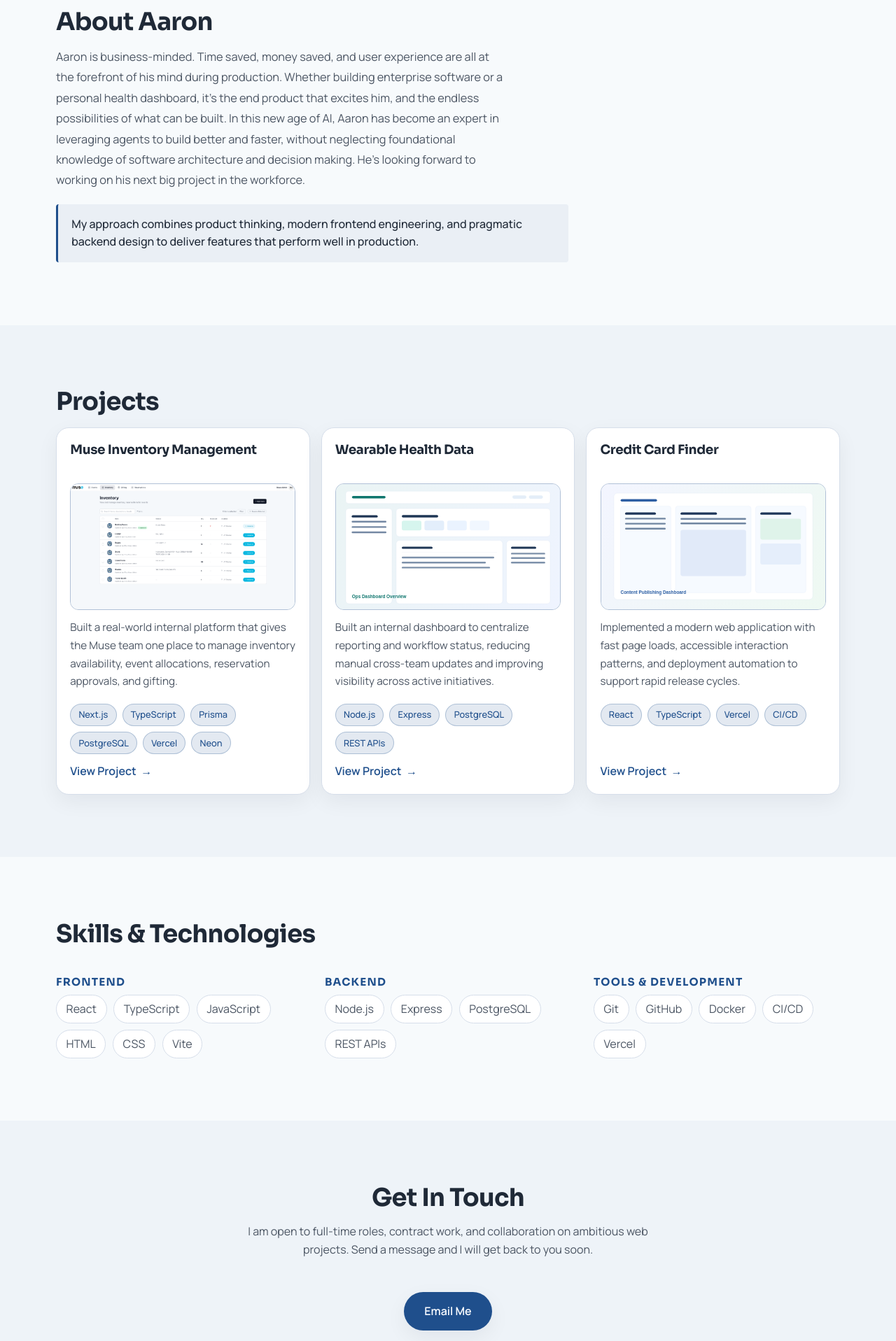
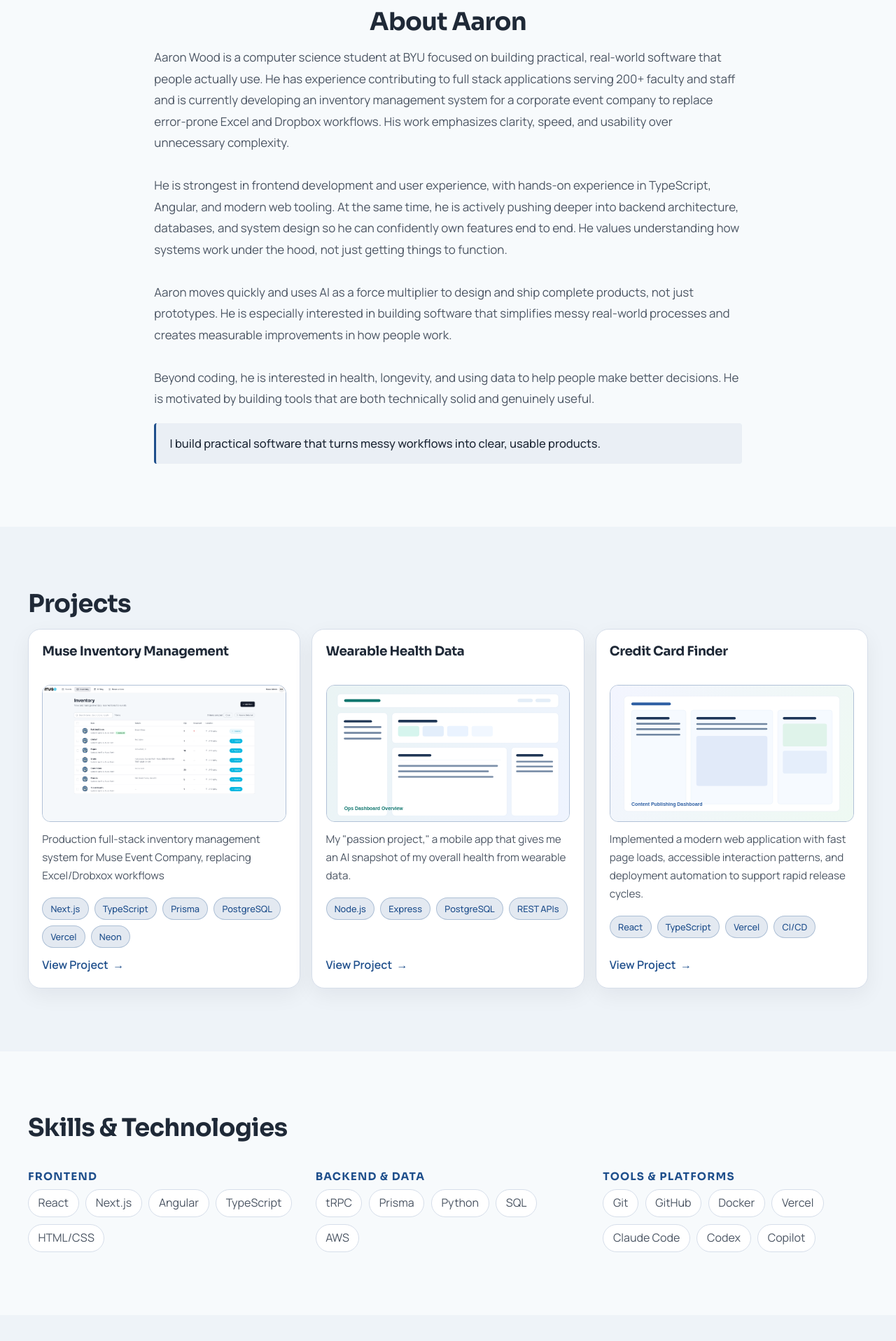
Before and after one commit to waaron5/aaron-wood.dev, a React (Vite) app: page / in a window 1280 px wide. Shown: the part 880-2797 px from the top of the page at 70% size. Built offline with nearby package versions, Linux system fonts and the light colour scheme.

Commit message:
Enhance Contact and ProjectDetailPage components with new icons and improved layout; update profile and project data for clarity and detail; refine styles for better readability and responsiveness.

```diff
--- a/src/components/Contact.tsx
+++ b/src/components/Contact.tsx
@@ -1,4 +1,37 @@
 import { profile, socialLinks } from '../data/profile'
+
+function LinkedInIcon() {
+  return (
+    <svg
+      className="button-icon"
+      viewBox="0 0 24 24"
+      fill="currentColor"
+      aria-hidden="true"
+      focusable="false"
+    >
+      <path d="M4.98 3.5a2.5 2.5 0 1 0 0 5 2.5 2.5 0 0 0 0-5ZM3 9h4v12H3zM9 9h3.8v1.71h.05c.53-1 1.83-2.06 3.76-2.06 4.02 0 4.76 2.65 4.76 6.09V21h-4v-5.41c0-1.29-.02-2.95-1.8-2.95-1.8 0-2.08 1.4-2.08 2.85V21H9z" />
+    </svg>
+  )
+}
+
+function EnvelopeIcon() {
+  return (
+    <svg
+      className="button-icon"
+      viewBox="0 0 24 24"
+      fill="none"
+      stroke="currentColor"
+      strokeWidth="2"
+      strokeLinecap="round"
+      strokeLinejoin="round"
+      aria-hidden="true"
+      focusable="false"
+    >
+      <rect x="3" y="5" width="18" height="14" rx="2" />
+      <path d="m3 7 9 6 9-6" />
+    </svg>
+  )
+}
 
 export default function Contact() {
   return (
@@ -9,26 +42,26 @@ export default function Contact() {
           <p>{profile.contact.message}</p>
         </div>
 
-        <div className="contact-cta">
-          <a href={`mailto:${profile.email}`} className="button button-primary button-large">
-            Email Me
-          </a>
-        </div>
+        <ul className="contact-links">
+          {socialLinks.map((link) => {
+            const isEmailLink = link.href.startsWith('mailto:')
 
-        <div className="contact-divider">or find me on</div>
-
-        <ul className="contact-links">
-          {socialLinks.map((link) => (
+            return (
               <li key={link.label}>
                 <a
+                  className={`button ${isEmailLink ? 'button-primary' : 'button-secondary'}`}
                   href={link.href}
-                target={link.href.startsWith('mailto:') ? undefined : '_blank'}
-                rel={link.href.startsWith('mailto:') ? undefined : 'noreferrer'}
+                  target={isEmailLink ? undefined : '_blank'}
+                  rel={isEmailLink ? undefined : 'noreferrer'}
                 >
-                {link.label}
+                  <span>{link.label}</span>
+                  <span className="button-affordance" aria-hidden="true">
+                    {isEmailLink ? <EnvelopeIcon /> : <LinkedInIcon />}
+                  </span>
                 </a>
               </li>
-          ))}
+            )
+          })}
         </ul>
       </div>
     </section>
--- a/src/components/ProjectDetailPage.tsx
+++ b/src/components/ProjectDetailPage.tsx
@@ -77,9 +77,6 @@ export default function ProjectDetailPage({ project }: ProjectDetailPageProps) {
     project.screenshots.find((screenshot) => screenshot.src === selectedScreenshotSrc) ??
     project.screenshots[0]
   const sectionLinks = [
-    { href: '#problem', label: 'Problem' },
-    { href: '#solution', label: 'Solution' },
-    { href: '#impact', label: 'Impact' },
     { href: '#screenshots', label: 'Screenshots' },
     { href: '#stack', label: 'Stack' },
   ]
@@ -127,7 +124,9 @@ export default function ProjectDetailPage({ project }: ProjectDetailPageProps) {
                 <div className="project-overview-copy">
                   <p className="eyebrow">Transformation</p>
                   <h2>{project.transformation.heading}</h2>
-                  <p className="project-section-copy">{project.transformation.summary}</p>
+                  <p className="project-section-copy project-transformation-summary">
+                    {project.transformation.summary}
+                  </p>
                 </div>
 
                 <div className="project-transformation" aria-label={`${project.title} before and after`}>
@@ -138,7 +137,6 @@ export default function ProjectDetailPage({ project }: ProjectDetailPageProps) {
                       alt={project.transformation.before.alt}
                       loading="lazy"
                     />
-                    <figcaption>{project.transformation.before.caption}</figcaption>
                   </figure>
 
                   <div className="project-transformation-arrow" aria-hidden="true">
@@ -152,7 +150,6 @@ export default function ProjectDetailPage({ project }: ProjectDetailPageProps) {
                       alt={project.transformation.after.alt}
                       loading="lazy"
                     />
-                    <figcaption>{project.transformation.after.caption}</figcaption>
                   </figure>
                 </div>
               </>
@@ -175,6 +172,7 @@ export default function ProjectDetailPage({ project }: ProjectDetailPageProps) {
               </>
             )}
 
+            {project.transformation ? null : (
               <nav className="project-jump-nav" aria-label="Project sections">
                 {sectionLinks.map((link) => (
                   <a key={link.href} href={link.href} className="project-jump-link">
@@ -182,52 +180,11 @@ export default function ProjectDetailPage({ project }: ProjectDetailPageProps) {
                   </a>
                 ))}
               </nav>
+            )}
           </div>
         </section>
 
-        <section id="problem" className="section section-alt">
-          <div className="container project-section-shell">
-            <div className="project-section-heading">
-              <p className="eyebrow">Context</p>
-              <h2>Problem</h2>
-            </div>
-            <div className="project-section-body">
-              <p className="project-section-copy">{project.problem}</p>
-            </div>
-          </div>
-        </section>
-
-        <section id="solution" className="section">
-          <div className="container project-section-shell">
-            <div className="project-section-heading">
-              <p className="eyebrow">Build</p>
-              <h2>Solution</h2>
-            </div>
-            <div className="project-section-body">
-              <p className="project-section-copy">{project.solution}</p>
-            </div>
-          </div>
-        </section>
-
-        <section id="impact" className="section section-alt">
-          <div className="container project-section-shell">
-            <div className="project-section-heading">
-              <p className="eyebrow">Results</p>
-              <h2>Impact</h2>
-            </div>
-            <div className="project-section-body">
-              <ul className="project-impact-grid">
-                {project.impact.map((item) => (
-                  <li className="project-impact-item" key={item}>
-                    {item}
-                  </li>
-                ))}
-              </ul>
-            </div>
-          </div>
-        </section>
-
-        <section id="screenshots" className="section">
+        <section id="screenshots" className="section section-alt">
           <div className="container project-section-shell">
             <div className="project-section-heading">
               <p className="eyebrow">Proof</p>
@@ -266,7 +223,7 @@ export default function ProjectDetailPage({ project }: ProjectDetailPageProps) {
           </div>
         </section>
 
-        <section id="stack" className="section section-alt">
+        <section id="stack" className="section">
           <div className="container project-section-shell">
             <div className="project-section-heading">
               <p className="eyebrow">Technical</p>
--- a/src/data/profile.ts
+++ b/src/data/profile.ts
@@ -2,7 +2,7 @@ export const profile = {
   name: 'Aaron Wood',
   role: 'Full Stack Developer',
   tagline:
-    '200+ users across applications built on the BYU FHSS web team and for Muse event company.',
+    'Contributed to apps used by 200+ BYU faculty/staff; built an inventory system for Muse to replace Excel/Dropbox workflows',
   headshotSrc: '/headshot.jpg',
   headshotAlt: 'Aaron Wood headshot',
   githubUrl: 'https://github.com/',
@@ -12,9 +12,9 @@ export const profile = {
   about: {
     heading: 'About Aaron',
     summary:
-      'Aaron is business-minded. Time saved, money saved, and user experience are all at the forefront of his mind during production. Whether building enterprise software or a personal health dashboard, it\'s the end product that excites him, and the endless possibilities of what can be built. In this new age of AI, Aaron has become an expert in leveraging agents to build better and faster, without neglecting foundational knowledge of software architecture and decision making. He\'s looking forward to working on his next big project in the workforce.',
+      'Aaron Wood is a computer science student at BYU focused on building practical, real-world software that people actually use. He has experience contributing to full stack applications serving 200+ faculty and staff and is currently developing an inventory management system for a corporate event company to replace error-prone Excel and Dropbox workflows. His work emphasizes clarity, speed, and usability over unnecessary complexity.\n\nHe is strongest in frontend development and user experience, with hands-on experience in TypeScript, Angular, and modern web tooling. At the same time, he is actively pushing deeper into backend architecture, databases, and system design so he can confidently own features end to end. He values understanding how systems work under the hood, not just getting things to function.\n\nAaron moves quickly and uses AI as a force multiplier to design and ship complete products, not just prototypes. He is especially interested in building software that simplifies messy real-world processes and creates measurable improvements in how people work.\n\nBeyond coding, he is interested in health, longevity, and using data to help people make better decisions. He is motivated by building tools that are both technically solid and genuinely useful.',
     highlight:
-      'My approach combines product thinking, modern frontend engineering, and pragmatic backend design to deliver features that perform well in production.',
+      'I build practical software that turns messy workflows into clear, usable products.',
   },
   contact: {
     heading: 'Get In Touch',
--- a/src/data/projects.ts
+++ b/src/data/projects.ts
@@ -65,7 +65,7 @@ export const projectDetails: ProjectDetail[] = [
     summary:
       'Production inventory software for a corporate event planning company, covering inventory, events, reservations, and gifting in one workflow.',
     description:
-      'Built a real-world internal platform that gives the Muse team one place to manage inventory availability, event allocations, reservation approvals, and gifting.',
+      'Production full-stack inventory management system for Muse Event Company, replacing Excel/Drobxox workflows',
     facts: [
       { label: 'Use Case', value: 'Corporate event inventory' },
       { label: 'Users', value: 'Real internal operations staff' },
@@ -73,9 +73,9 @@ export const projectDetails: ProjectDetail[] = [
       { label: 'Deploy', value: 'Vercel frontend, Neon database' },
     ],
     transformation: {
-      heading: 'From Excel And Dropbox To Real Software',
+      heading: 'From Spreadsheets And Dropbox To Real Software',
       summary:
-        'I took Muse from spreadsheet-based inventory tracking to a clean internal app, reducing inventory confusion and cutting down the errors that come from clunky manual workflows.',
+        'Muse is a growing corporate event planning company relying heavily on excel and dropbox for workfows. They told me their biggest headache was inventory management: lost items, broken data, and expensive mistakes.\n\nI built a custom inventory management app to replace their system. It makes reservations and returns easy, reduces errors, and keeps inventory fully accounted for.',
       before: {
         label: 'Before',
         caption: 'Inventory lived in spreadsheets and ad hoc file-sharing workflows.',
@@ -132,17 +132,17 @@ export const projectDetails: ProjectDetail[] = [
       },
     ],
     links: {
-      live: 'https://example.com/muse-inventory-management',
-      github: 'https://github.com/',
+      live: 'https://muse-inventory-management.vercel.app',
+      github: 'https://github.com/waaron5/muse-inventory-management',
     },
   },
   {
     slug: 'wearable-health-data',
     title: 'Wearable Health Data',
     summary:
-      'An internal operations hub that replaced fragmented spreadsheet reporting with a unified workflow dashboard.',
+      'My "passion project," a mobile app that gives me an AI snapshot of my overall health from wearable data.',
     description:
-      'Built an internal dashboard to centralize reporting and workflow status, reducing manual cross-team updates and improving visibility across active initiatives.',
+      'My "passion project," a mobile app that gives me an AI snapshot of my overall health from wearable data.',
     facts: [
       { label: 'Use Case', value: 'Internal operations reporting' },
       { label: 'Users', value: 'Project managers and team leads' },
@@ -224,8 +224,8 @@ export const projectDetails: ProjectDetail[] = [
       },
     ],
     links: {
-      live: 'https://example.com/content-delivery',
-      github: 'https://github.com/',
+      live: 'https://muse-inventory-management.vercel.app',
+      github: 'https://github.com/waaron5/muse-inventory-management',
     },
   },
 ]
--- a/src/data/skills.ts
+++ b/src/data/skills.ts
@@ -6,15 +6,15 @@ export type SkillCategory = {
 export const skillCategories: SkillCategory[] = [
   {
     name: 'Frontend',
-    items: ['React', 'TypeScript', 'JavaScript', 'HTML', 'CSS', 'Vite'],
+    items: ['React', 'Next.js', 'Angular', 'TypeScript', 'HTML/CSS'],
   },
   {
-    name: 'Backend',
-    items: ['Node.js', 'Express', 'PostgreSQL', 'REST APIs'],
+    name: 'Backend & Data',
+    items: ['tRPC', 'Prisma', 'Python', 'SQL', 'AWS'],
   },
   {
-    name: 'Tools & Development',
-    items: ['Git', 'GitHub', 'Docker', 'CI/CD', 'Vercel'],
+    name: 'Tools & Platforms',
+    items: ['Git', 'GitHub', 'Docker', 'Vercel', 'Claude Code', 'Codex', 'Copilot'],
   },
 ]
 
--- a/src/styles/globals.css
+++ b/src/styles/globals.css
@@ -49,4 +49,5 @@ h3 {
 
 p {
   margin: 0;
+  font-size: 1.03rem;
 }
--- a/src/styles/project-pages.css
+++ b/src/styles/project-pages.css
@@ -75,6 +75,10 @@
   max-width: 72ch;
   font-size: 1rem;
   line-height: 1.8;
+}
+
+.project-transformation-summary {
+  white-space: pre-line;
 }
 
 .project-facts-grid {
--- a/src/styles/sections.css
+++ b/src/styles/sections.css
@@ -158,6 +158,14 @@ section[id] {
   background: var(--color-bg-b);
 }
 
+#about .section-content {
+  justify-items: center;
+}
+
+#about .section-content h2 {
+  text-align: center;
+}
+
 .hero {
   min-height: calc(100svh - var(--nav-height));
   display: grid;
@@ -212,7 +220,7 @@ h1 {
 .lead,
 .section-content p {
   color: var(--color-text-soft);
-  max-width: 65ch;
+  max-width: 72ch;
 }
 
 .hero-actions {
@@ -366,8 +374,7 @@ h1 {
   color: var(--color-text-soft);
 }
 
-.project-card a,
-.contact-links a {
+.project-card a {
   color: var(--color-primary);
   font-weight: 600;
 }
@@ -375,12 +382,16 @@ h1 {
 .about-body {
   display: grid;
   gap: 1.2rem;
-  max-width: 75ch;
+  width: 100%;
+  max-width: 86ch;
 }
 
-.about-summary {
-  font-size: 1.02rem;
+#about .about-summary {
+  width: 100%;
+  max-width: none;
+  font-size: 1.06rem;
   line-height: 1.8;
+  white-space: pre-line;
 }
 
 .about-highlight {
@@ -533,72 +544,9 @@ h1 {
   margin-inline: auto;
 }
 
-.contact-cta {
-  display: flex;
-  justify-content: center;
-  margin-bottom: 1.5rem;
-}
-
-.button-large {
-  min-height: 48px;
-  padding: 0.85rem 1.8rem;
-  font-size: 1rem;
-  gap: 0.6rem;
-}
-
-.contact-divider {
-  text-align: center;
-  color: var(--color-text-soft);
-  font-size: 0.9rem;
-  letter-spacing: 0.06em;
-  margin-block: 1.5rem 1.2rem;
-  position: relative;
-}
-
-.contact-divider::before,
-.contact-divider::after {
-  content: '';
-  position: absolute;
-  top: 50%;
-  width: 30%;
-  height: 1px;
-  background: var(--color-border);
-}
-
-.contact-divider::before {
-  left: 0;
-}
-
-.contact-divider::after {
-  right: 0;
-}
-
 .contact-links {
   justify-content: center;
   margin-bottom: 2rem;
-}
-
-.contact-links a {
-  display: inline-flex;
-  align-items: center;
-  gap: 0.4rem;
-  padding: 0.6rem 0.9rem;
-  border: 1px solid var(--color-border);
-  border-radius: 999px;
-  background: var(--color-surface);
-  transition: color 160ms ease, border-color 160ms ease, background-color 160ms ease;
-  cursor: pointer;
-}
-
-.contact-links a:hover {
-  border-color: var(--color-primary);
-  background: color-mix(in srgb, var(--color-primary) 10%, var(--color-surface));
-  color: var(--color-primary);
-}
-
-.contact-links a:focus-visible {
-  outline: 2px solid var(--color-primary);
-  outline-offset: 2px;
 }
 
 .site-footer {
@@ -761,13 +709,4 @@ h1 {
     width: 100%;
     justify-content: space-between;
   }
-
-  .button-large {
-    width: auto;
-  }
-
-  .contact-divider::before,
-  .contact-divider::after {
-    width: 20%;
-  }
 }
--- a/src/styles/variables.css
+++ b/src/styles/variables.css
@@ -14,7 +14,7 @@
 
   --shadow-soft: 0 10px 30px rgba(15, 23, 42, 0.06);
 
-  --container-width: 1120px;
+  --container-width: 1200px;
   --section-y: clamp(4rem, 7vw, 6rem);
   --radius: 18px;
   --nav-height: 72px;
```
Lines whose indentation alone changed are shown as unchanged.
